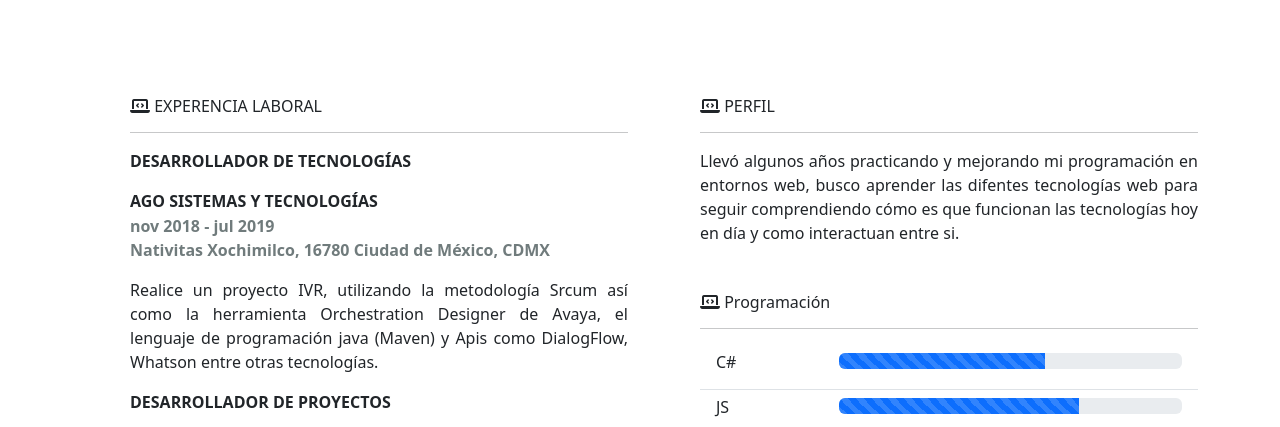
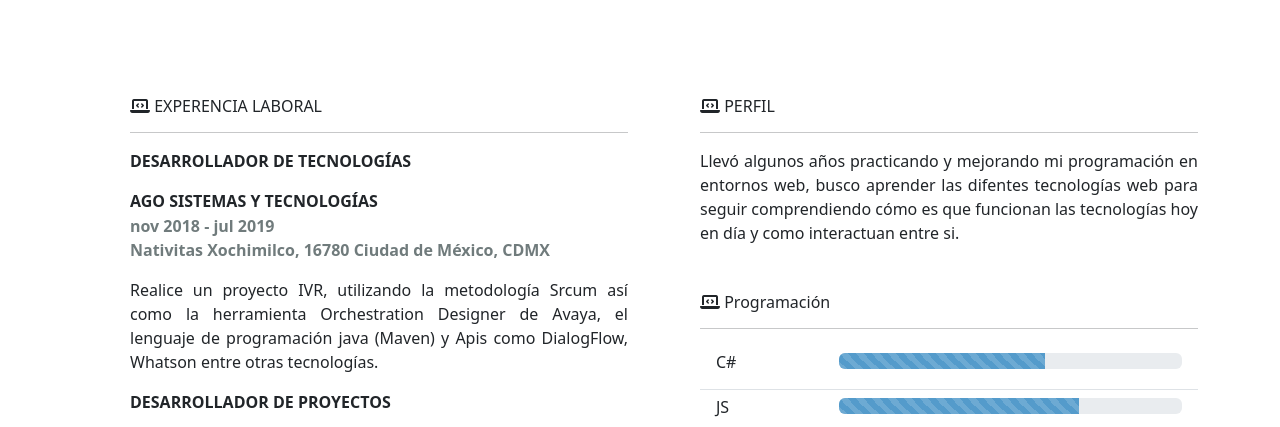
Before and after one commit to Cubo3ds/siteCubo3ds, a plain HTML site: page index.html in a window 1280 px wide. Shown: the part 307-734 px from the top of the page. Drawn offline with nearby package versions, Linux system fonts and the light colour scheme.

Commit message:
Update index.css

```diff
--- a/css/index.css
+++ b/css/index.css
@@ -66,3 +66,7 @@
     .btn-floating:nth-of-type(2) {
         bottom: 90px; /* Ajusta la distancia entre los botones */
     }
+
+.progress-bar{
+    background-color: #549bcb !important;
+}
```
